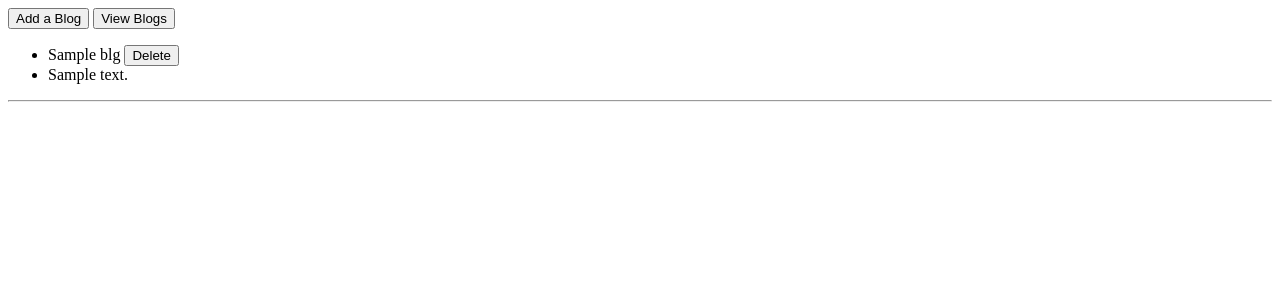
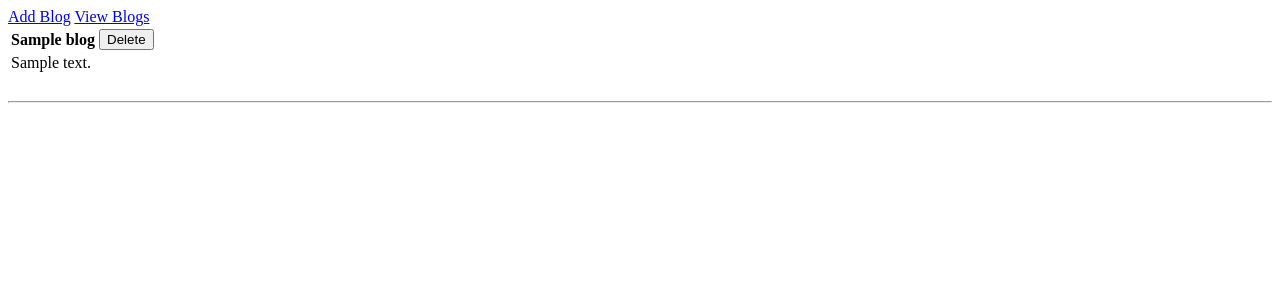
Before and after one commit to PaulSandford/build-a-blog, a Flask app: template templates/blogs.html in a window 1280 px wide. Shown: the top 300 px of the page. Run offline with Flask 2, Linux system fonts and the light colour scheme; the template is opened without the code that fills it: most values are stand-ins (such as "Sample title", 1, 10 or a date in 2020); data that the repository does not hold is empty.

Commit message:
Base functions complete

```diff
--- a/main.py
+++ b/main.py
@@ -22,10 +22,6 @@ class Blog(db.Model):
 
 @app.route('/', methods=['POST', 'GET'])
 def index():
-    if request.method == 'POST':
-        if request.form['add-blog' == True]:
-            return render_template('addblog.html',title="Build-a-Blog")
-
     return redirect('/blog')
 
 @app.route('/blog')
@@ -35,10 +31,24 @@ def blog():
     return render_template('blogs.html',title="Build-a-Blog",
         blogs=blogs)
 
+@app.route('/addblog')
+def addblog():
+    return render_template('addblog.html',title="Build-a-Blog")
+
 @app.route('/newpost', methods=['POST'])
 def add_blog():
     blog_title = request.form['title']
     blog_body = request.form['body']
+    body_error = ""
+    title_error = ""
+
+    if blog_title == "":
+        title_error = "Give your blog a title"
+    if blog_body == "":
+        body_error = "Tell us something"
+    if body_error == "" or title_error == "":
+        return render_template("addblog.html",title="Build-a-Blog",body_error=body_error,title_error=title_error,blog_title=blog_title,blog_body=blog_body)
+
     new_blog = Blog(blog_title, blog_body)
     db.session.add(new_blog)
     db.session.commit()
--- a/templates/base.html
+++ b/templates/base.html
@@ -6,14 +6,8 @@
 <body>
     <header>
         <nav>
-            <form method="POST" action="/" style="display:inline-block;">
-                <input type="hidden" name="add-blog" value=True />
-                <input type="submit" value="Add a Blog" />
-            </form>
-            <form method="POST" action="/blog" style="display:inline-block;">
-                <input type="hidden" name="add-blog" value=False />
-                <input type="submit" value="View Blogs" />
-            </form>
+            <a href="http://127.0.0.1:5000/addblog">Add Blog</a>
+            <a href="http://127.0.0.1:5000/blog">View Blogs</a>
         </nav>
     </header>
     {% block content %}
--- a/templates/blogs.html
+++ b/templates/blogs.html
@@ -5,21 +5,22 @@
 
 
 
-    {% if blog|length == 0 %}
+    {% if blogs|length == 0 %}
     <p>No blogs yet</p>
     {% else %}
 
-        <ul>
-            {% for blg in blog %}
-            <li>{{blg.title}}
-                <form method="POST" action="/delete-blog" style="display:inline-block;">
+        <table >
+            {% for blog in blogs %}
+            <tr><th>{{blog.title}}</th>
+                <td><form method="POST" action="/delete-blog" style="display:intrne-block;">
                     <input type="hidden" name="blog-id" value="{{blog.id}}" />
                     <input type="submit" value="Delete" />
-                </form>
-            </li>
-            <li>{{blg.body}}</li>
+                </form></td>
+            </tr>
+            <tr><td>{{blog.body}}</td></tr>
             {% endfor %}
-        </ul>
+        </table>
+        <br>
 
     {% endif %}
 
```
Also changed, not shown: templates/addblog.html (+19 -11 lines).
